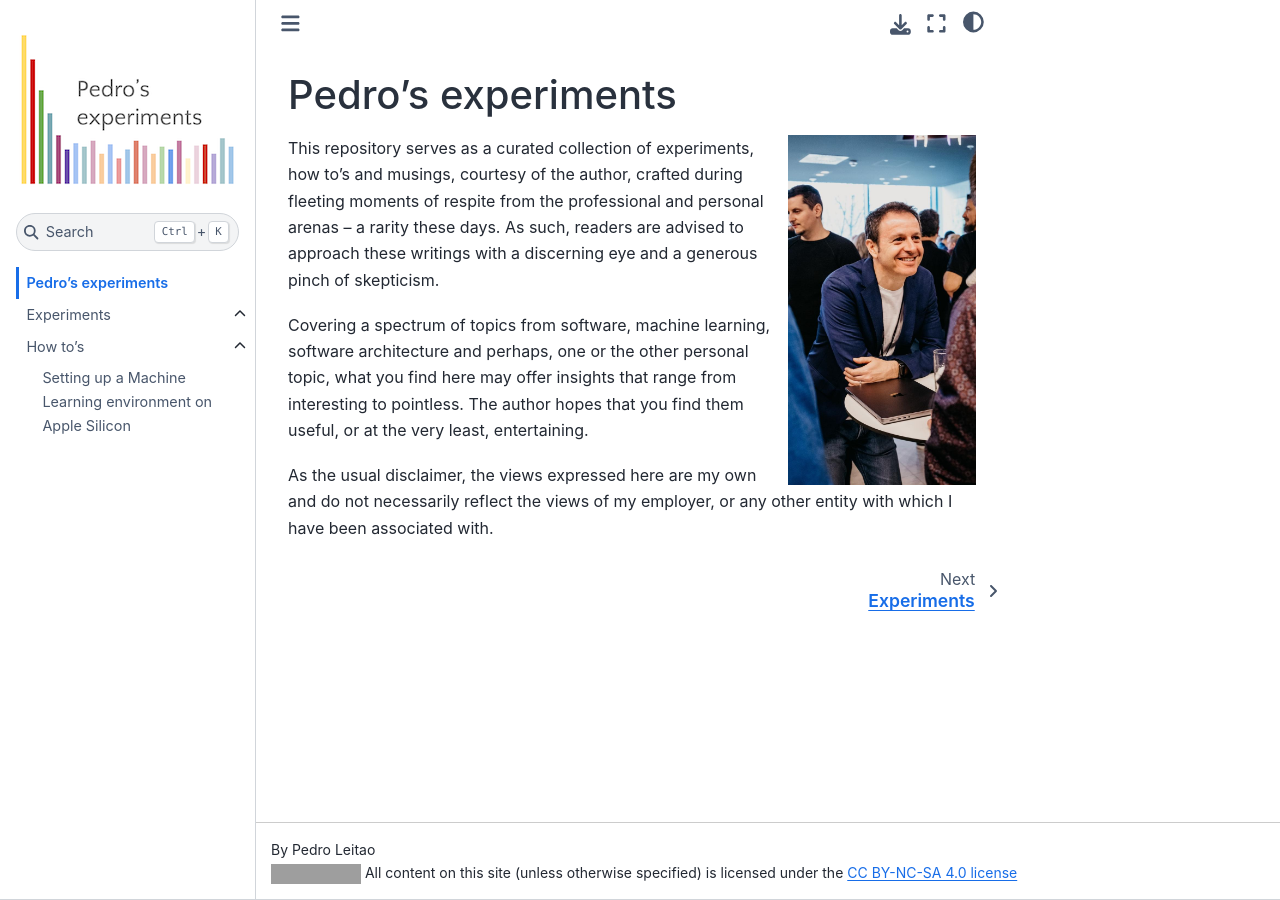
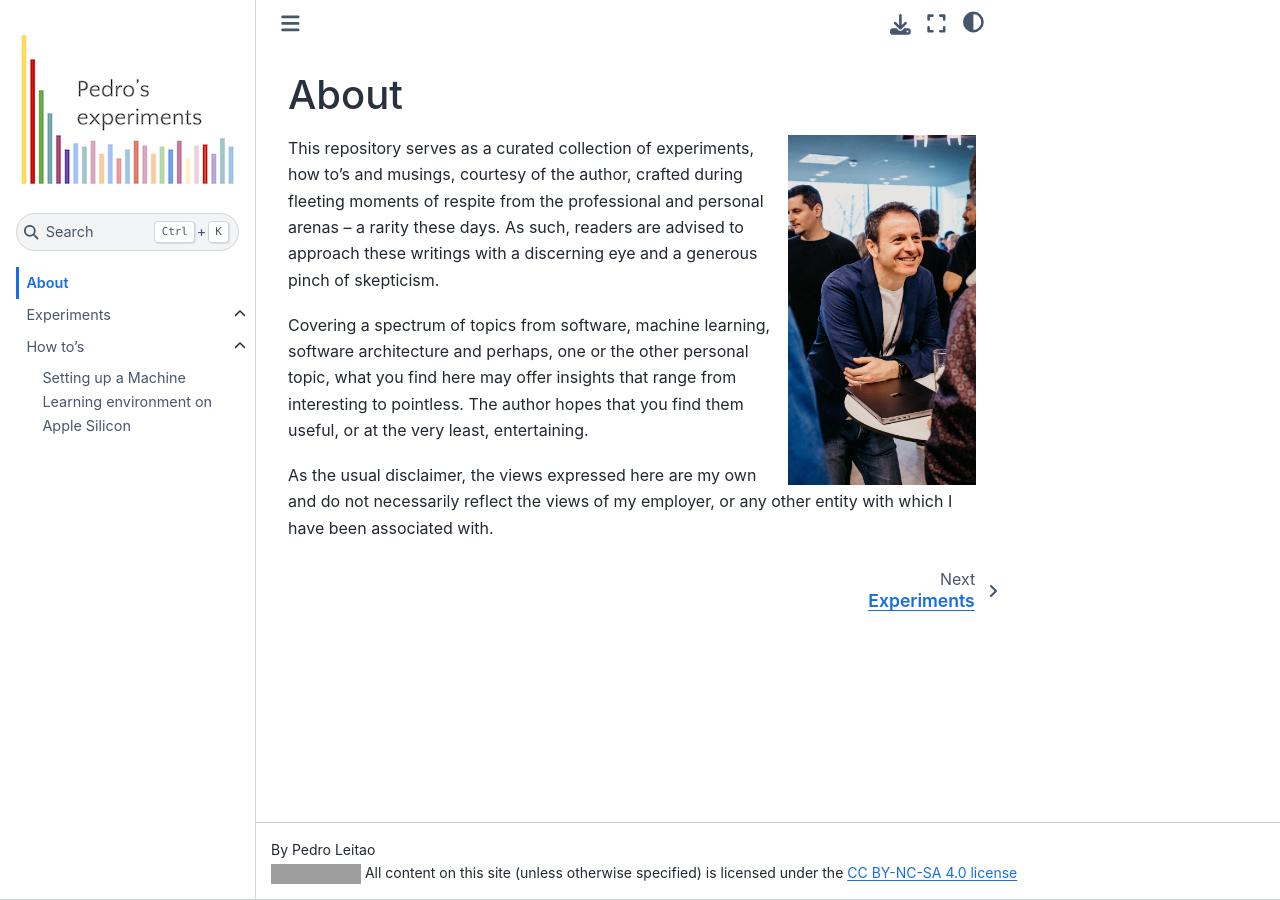
Before and after one commit to pedro-leitao/pedros-experiments, a Jupyter Book: the page built from intro.md, in a window 1280 px wide. Built offline with Jupyter Book 1.0.4 settings and Sphinx 7.4.7 and the Sphinx Book theme 1.1.4, drawn with Linux system fonts in a browser that asks for light colours; pages that are not in the unit, such as notebooks, are missing from menus; comment, search, counter and statistics services are not loaded; grey boxes are pictures that could not be loaded.

Commit message:
Changed intro

````diff
--- a/intro.md
+++ b/intro.md
@@ -1,4 +1,4 @@
-# Pedro's experiments
+# About
 
 ```{image} images/pedro-business.jpg
 :alt: Pedro
````
